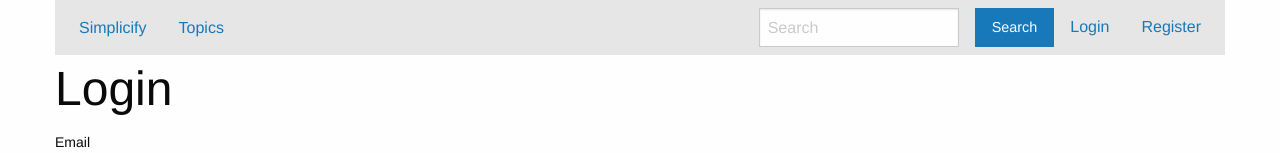
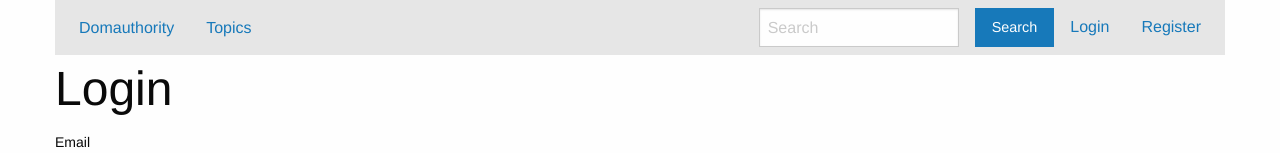
Before and after one commit to CarlJohnston/domauthority_client, a React (Create React App) app in the folder frontend/: page /login in a window 1280 px wide. Shown: the top 153 px of the page. Built offline with nearby package versions, Linux system fonts and the light colour scheme.

Commit message:
Change repository name to domauthority

```diff
--- a/frontend/src/components/Header/Header.js
+++ b/frontend/src/components/Header/Header.js
@@ -16,7 +16,7 @@ class Header extends Component {
         <div className="top-bar">
           <div className="top-bar-left">
             <ul className="dropdown menu" data-dropdown-menu>
-              <li><Link to='/'>Simplicify</Link></li>
+              <li><Link to='/'>Domauthority</Link></li>
               <li><Link to='/topics'>Topics</Link></li>
             </ul>
           </div>
```
Also changed, not shown: 2 other files (tests, documents, lock files or other folders).
